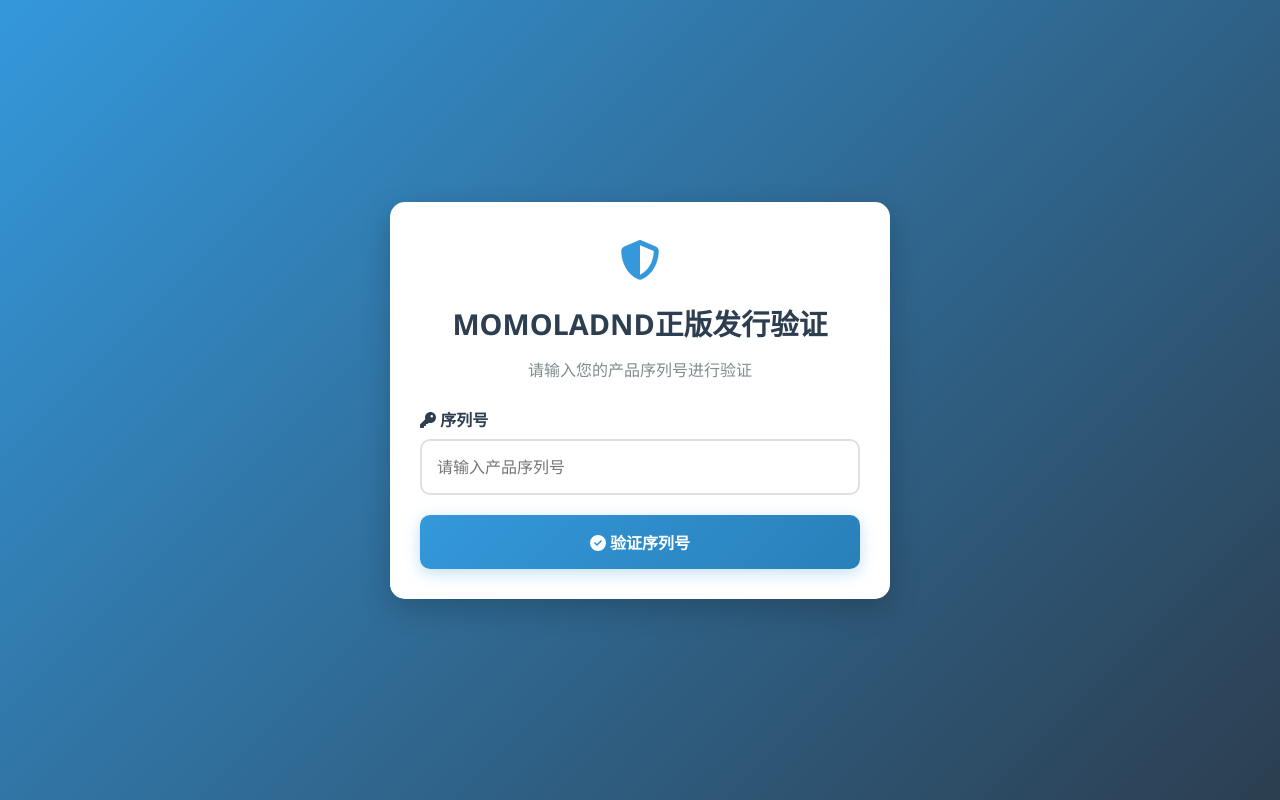
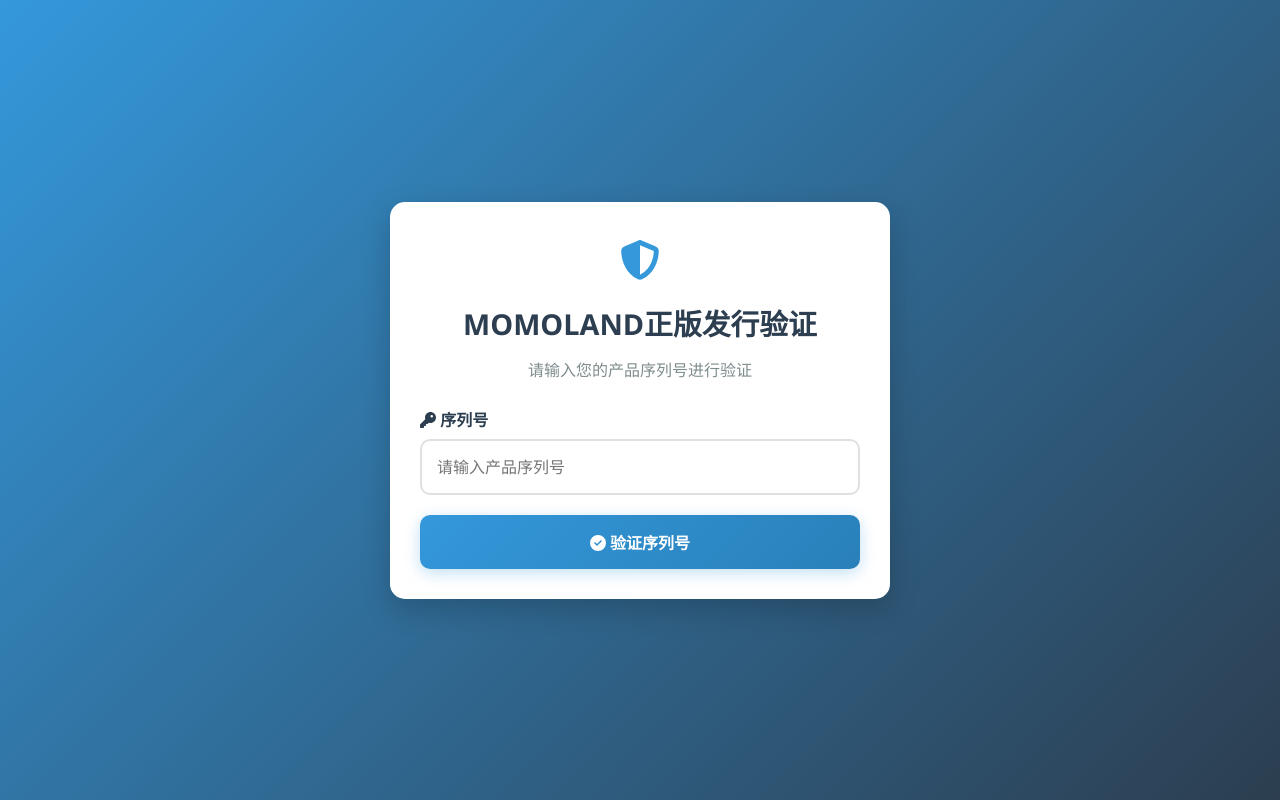
Before and after one commit to wener-momoland/serial-validator, a plain HTML site: page index.html in a window 1280 px wide. Drawn offline with Linux system fonts and the light colour scheme.

Commit message:
index.html

```diff
--- a/index.html
+++ b/index.html
@@ -142,7 +142,7 @@
         <div class="logo">
             <i class="fas fa-shield-alt"></i>
         </div>
-        <h1>MOMOLADND正版发行验证</h1>
+        <h1>MOMOLAND正版发行验证</h1>
         <p>请输入您的产品序列号进行验证</p>
 
         <div class="input-group">
```
